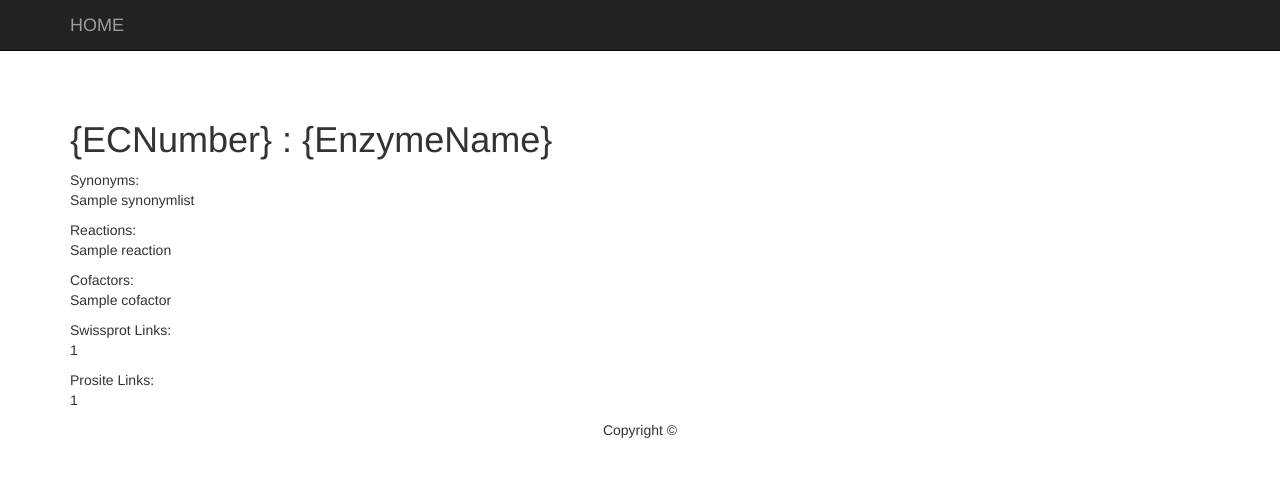
After one commit to timothee-odonnell/WorldWideEnzyme, a Python web app: template templates/EnzymeFileTemplate.html in a window 1280 px wide. The commit adds this page. Shown: the top 477 px of the page. Run offline with Jinja, Linux system fonts and the light colour scheme; the template is opened without the code that fills it: most values are stand-ins (such as "Sample title", 1, 10 or a date in 2020); some libraries are stand-ins or nearby versions.

Commit message:
File structure

```diff
--- a/WorldWideEnzyme/urls.py
+++ b/WorldWideEnzyme/urls.py
@@ -18,4 +18,5 @@ from django.contrib import admin
 
 urlpatterns = [
     url(r'^admin/', include(admin.site.urls)),
+    url(r'', include('app.urls')),
 ]
--- a/app/Templates/EnzymeFileTemplate.html
+++ b/templates/EnzymeFileTemplate.html
@@ -1,10 +1,6 @@
-<!DOCTYPE html>
-<html>
-<head>
-<title>Enzyme {ECNumber}</title>
-</head>
-<body>
-
+{% extends 'base.html' %}
+{% block title_block %}Enzyme {ECNumber}{% endblock %}
+{% block body_block %}
 <h1>{ECNumber} : {EnzymeName}</h1>
 
 <p>Synonyms:<br>
@@ -36,6 +32,4 @@
 	{{ page }}<br>
 {% endfor %}
 </p>
-
-</body>
-</html>
+{% endblock %}
--- /dev/null
+++ b/templates/base.html
@@ -0,0 +1,46 @@
+<!DOCTYPE HTML>
+<html>
+<head>
+    <title>{% block title_block %}{% endblock %}</title>
+
+    <link rel="stylesheet" href="https://maxcdn.bootstrapcdn.com/bootstrap/3.3.6/css/bootstrap.min.css" integrity="sha384-1q8mTJOASx8j1Au+a5WDVnPi2lkFfwwEAa8hDDdjZlpLegxhjVME1fgjWPGmkzs7" crossorigin="anonymous">
+    <link rel="stylesheet" href="//code.jquery.com/ui/1.11.4/themes/smoothness/jquery-ui.css">
+
+    <script src="http://code.jquery.com/jquery-1.10.2.js"></script>
+    <script src="//code.jquery.com/ui/1.11.4/jquery-ui.js"></script>
+</head>
+<body>
+
+    <!-- Navigation -->
+    <nav class="navbar navbar-inverse navbar-fixed-top" role="navigation">
+        <div class="container">
+            <div class="navbar-header">
+                <a class="navbar-brand" href="/">HOME</a>
+            </div>
+	</div>
+    </nav>
+    <br>
+    <br>
+    <br>
+    <br>
+    <br>
+    <!-- Page Content -->
+    <div class="container">
+
+        {% block body_block %}{% endblock %}
+<!-- Footer -->
+        <footer>
+            <div class="row">
+                <div class="col-lg-12">
+                    <center>
+                        <span>Copyright &copy;</span>
+                    </center>
+                </div>
+            </div>
+        </footer>
+
+    </div>
+    <!-- /.container -->
+
+</body>
+</html>
```
Also changed, not shown: app/urls.py (added, +7 -0 lines), app/views.py (+7 -0 lines), templates/MainPage.html (renamed from app/Templates/MainPage.html, +4 -7 lines).
